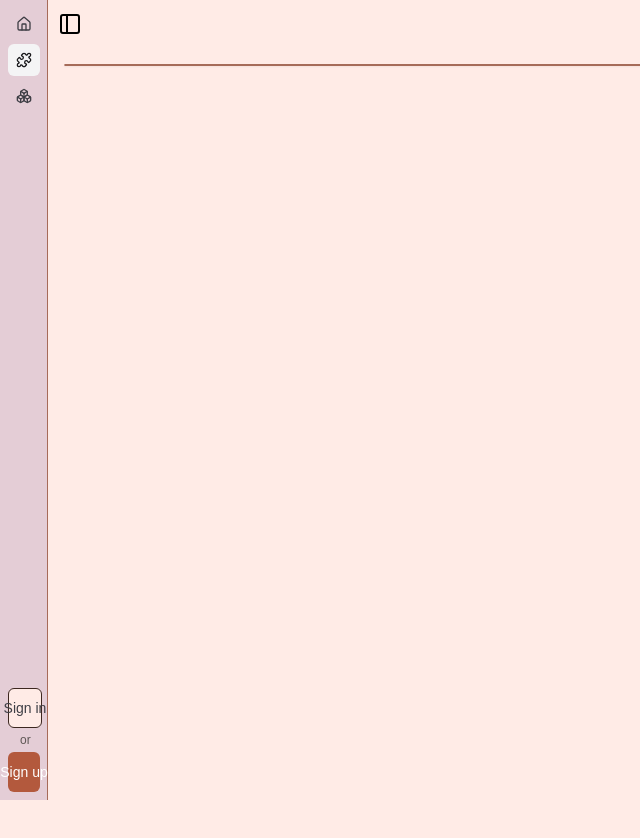
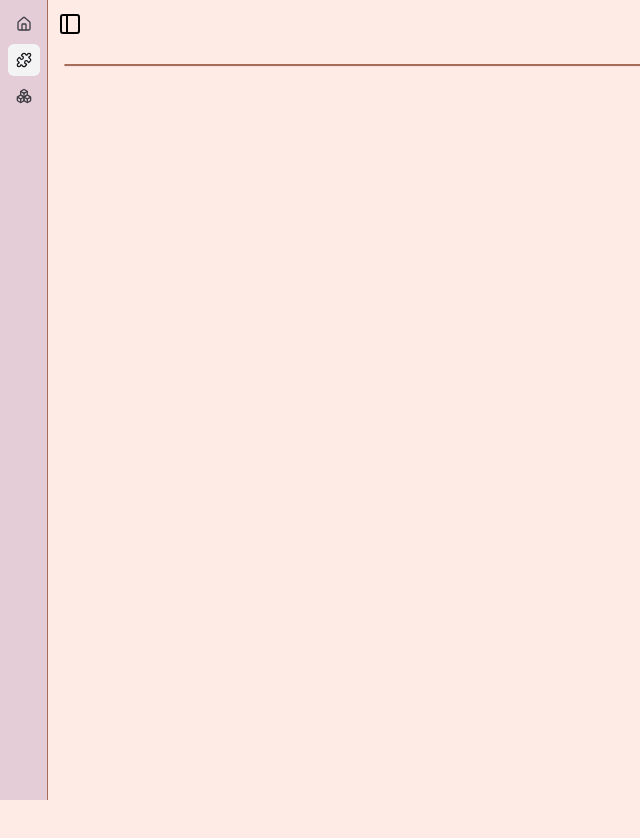
Before and after one commit to lewisgormanneale/griddle, a Next.js app: page /nonogram/4 in a window 1280 px wide. Shown: the top 838 px of the page, without its empty margins (0-640 px from the left). Built offline with nearby package versions, Linux system fonts and the light colour scheme; no server answers; the database is empty; a web font is replaced by a local one.

Commit message:
hide login prompts on mobile

```diff
--- a/components/app-sidebar/nav-user.tsx
+++ b/components/app-sidebar/nav-user.tsx
@@ -27,7 +27,7 @@ import { Separator } from "@/components/ui/separator";
 import { useCurrentUserProfile } from "@/hooks/use-current-user-profile";
 
 export function NavUser() {
-  const { isMobile, setOpenMobile } = useSidebar();
+  const { isMobile, setOpenMobile, open } = useSidebar();
   const pathname = usePathname();
   const [user, setUser] = useState<User | null>(null);
   const router = useRouter();
@@ -130,7 +130,7 @@ export function NavUser() {
             </DropdownMenuContent>
           </DropdownMenu>
         </SidebarMenuItem>
-      ) : (
+      ) : open ? (
         <>
           <SidebarMenuItem>
             <Button variant="outline" className="w-full" asChild>
@@ -157,6 +157,8 @@ export function NavUser() {
             </Button>
           </SidebarMenuItem>
         </>
+      ) : (
+        <></>
       )}
     </SidebarMenu>
   );
```
